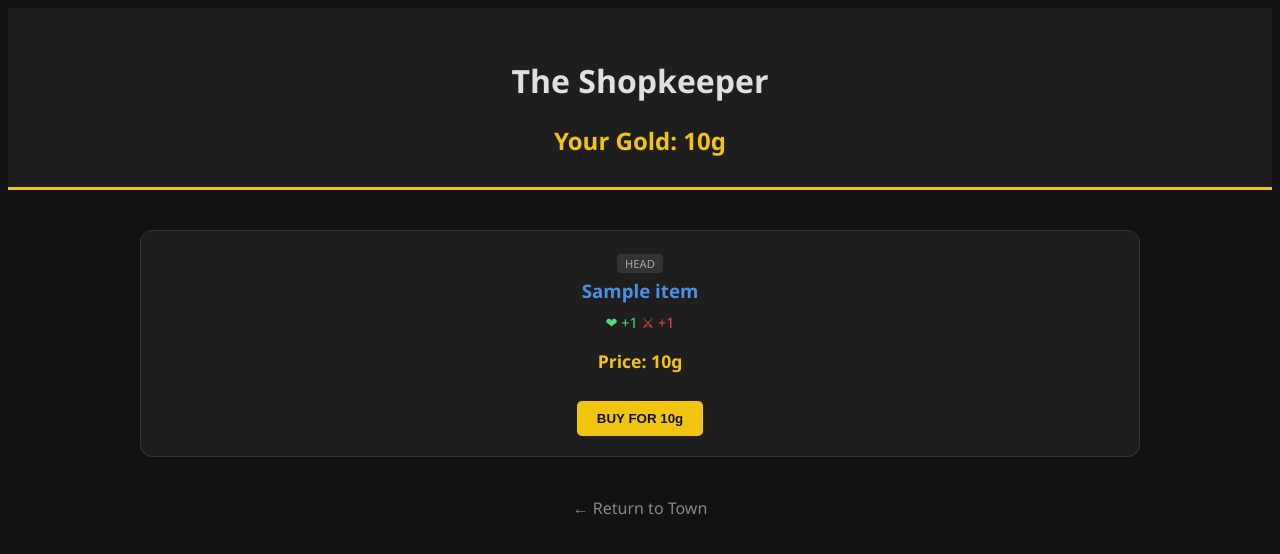
After one commit to kristiyanbstoychev/Django-Practice-Game, a Django app: page /game/shop/1/ in a window 1280 px wide. The commit adds this page. Shown: the top 554 px of the page. Run offline with Django 5.2, Linux system fonts and the light colour scheme; tables that the repository leaves empty hold one stand-in row (values such as "Sample post").

Commit message:
Added advenced inventory features

```diff
--- a/game/models.py
+++ b/game/models.py
@@ -72,19 +72,39 @@ class Character(models.Model):
     def __str__(self):
         return self.name
 
-# ===== ITEM MODEL =====
-# This represents equipment or loot
 class Item(models.Model):
+    # Standardizing the categories
+    class ItemType(models.TextChoices):
+        HEAD = 'HEAD', 'Head'
+        CHEST = 'CHEST', 'Chest'
+        FEET = 'FEET', 'Feet'
+        GLOVES = 'GLOVES', 'Gloves'
+        RING = 'RING', 'Ring'
+        AMULET = 'AMULET', 'Amulet'
+        WEAPON = 'WEAPON', 'Weapon'
+
     name = models.CharField(max_length=100)
-    power = models.IntegerField(default=5)
+    is_equipped = models.BooleanField(default=False)
+    item_type = models.CharField(
+        max_length=10,
+        choices=ItemType.choices,
+        default=ItemType.WEAPON
+    )
+    health_bonus = models.IntegerField(default=0)
+    power_bonus = models.IntegerField(default=0)
+    price = models.IntegerField(default=50)
+    is_in_shop = models.BooleanField(default=False)
 
-    # This is the "Tether" (ForeignKey)
-    # It links the item to a specific Character
-    # 'on_delete=models.CASCADE' means if the hero is deleted, the item is too
-    owner = models.ForeignKey(Character, on_delete=models.CASCADE, related_name="items")
+    owner = models.ForeignKey(
+        'Character',
+        on_delete=models.CASCADE,
+        related_name="items",
+        null=True,
+        blank=True
+    )
 
     def __str__(self):
-        return f"{self.name} (Owned by {self.owner.name})"
+        return f"[{self.item_type}] {self.name}"
 
 # ===== QUEST MODEL =====
 class Quest(models.Model):
--- a/game/templates/game/quest_detail.html
+++ b/game/templates/game/quest_detail.html
@@ -101,9 +101,9 @@
     {% for enemy in enemies %}
         <div class="enemy-row {% if enemy.is_defeated %}defeated-row{% endif %}">
             <div>
-                <strong>{{ enemy.name }}</strong>
+                <strong>{{ enemy.name }} (HP: {{ enemy.health }}) (Power: {{ enemy.attack_power }})</strong>
                 {% if enemy.is_defeated %}
-                    <span style="color: #4ade80; margin-left: 10px;">[SLAIN]</span>
+                    <span style="color: #4ade80; margin-left: 10px;">[DEFEATED]</span>
                 {% endif %}
             </div>
 
@@ -131,7 +131,6 @@
     {% endif %}
 
     <a href="{% url 'recover_health' hero.id quest.id %}" class="btn-action">
-        <h3>Recover</h3>
         <p>Recover your health</p>
     </a>
 
--- /dev/null
+++ b/game/templates/game/shop_page.html
@@ -0,0 +1,54 @@
+<!DOCTYPE html>
+<html lang="en">
+<head>
+    <style>
+        body { background-color: #121212; color: #e0e0e0; font-family: 'Segoe UI', sans-serif; text-align: center; }
+        .shop-header { background: #1e1e1e; padding: 30px; border-bottom: 3px solid #f1c40f; margin-bottom: 20px; }
+        .gold-display { font-size: 1.5rem; color: #f1c40f; font-weight: bold; }
+        .inventory-grid { display: grid; grid-template-columns: repeat(auto-fit, minmax(250px, 1fr)); gap: 20px; padding: 20px; max-width: 1000px; margin: 0 auto; }
+        .item-card { background: #1e1e1e; border: 1px solid #333; padding: 20px; border-radius: 12px; transition: 0.3s; }
+        .item-card:hover { border-color: #f1c40f; transform: translateY(-5px); }
+        .buy-btn { background: #f1c40f; color: #121212; border: none; padding: 10px 20px; border-radius: 5px; font-weight: bold; cursor: pointer; margin-top: 10px; }
+        .back-btn { display: inline-block; margin-top: 20px; color: #888; text-decoration: none; }
+    </style>
+</head>
+<body>
+    <div id="loading-overlay" style="display: none; position: fixed; top: 0; left: 0; width: 100%; height: 100%; background: rgba(0,0,0,0.95); z-index: 1000; flex-direction: column; justify-content: center; align-items: center;">
+        <div class="spinner"></div>
+        <h2 style="color: #f1c40f; margin-top: 20px;">Unpacking Shipments...</h2>
+        <p>Checking the stock for a Level {{ hero.level }} adventurer.</p>
+    </div>
+
+    <div class="shop-header">
+        <h1>The Shopkeeper</h1>
+        <div class="gold-display">Your Gold: {{ hero.gold_amount }}g</div>
+    </div>
+
+<div class="inventory-grid">
+    {% for item in shop_items %}
+        <div class="item-card">
+            <span style="background: #333; color: #aaa; padding: 2px 8px; border-radius: 4px; font-size: 0.7rem;">
+        {{ item.item_type }}
+            </span>
+            <h3 style="color: #4a90e2; margin: 5px 0;">{{ item.name }}</h3>
+        <div style="margin: 10px 0; font-size: 0.9rem;">
+        {% if item.health_bonus > 0 %}<span style="color: #4ade80;">❤ +{{ item.health_bonus }}</span>{% endif %}
+        {% if item.power_bonus > 0 %}<span style="color: #ef4444;">⚔ +{{ item.power_bonus }}</span>{% endif %}
+        </div>
+        <p class="gold-display" style="font-size: 1.1rem;">Price: {{ item.price }}g</p>
+
+    <form action="{% url 'buy_item' hero.id item.id %}" method="POST">
+    {% csrf_token %}
+    <button type="submit" class="buy-btn" {% if hero.gold_amount < item.price %}disabled{% endif %}>
+        BUY FOR {{ item.price }}g
+    </button>
+    </form>
+        </div>
+    {% empty %}
+        <p>The shop is currently empty.</p>
+    {% endfor %}
+</div>
+
+    <a href="{% url 'character_detail' hero.id %}" class="back-btn">← Return to Town</a>
+</body>
+</html>
--- a/game/urls.py
+++ b/game/urls.py
@@ -23,4 +23,7 @@ urlpatterns = [
     path('generate-enemy/<int:char_id>/', views.generate_new_enemy, name='generate_new_enemy'),
     path('battle/<int:char_id>/<int:enemy_id>/', views.battle_arena, name='battle_arena'),
     path('quest-detail/<int:char_id>/<int:quest_id>/', views.quest_detail, name='quest_detail'),
+    path('shop/<int:char_id>/', views.shop_page, name='shop_page'),
+    path('equip-item/<int:char_id>/<int:item_id>/', views.equip_item, name='equip_item'),
+    path('unequip-item/<int:char_id>/<int:item_id>/', views.unequip_item, name='unequip_item'),
 ]
--- a/game/views.py
+++ b/game/views.py
@@ -208,23 +208,6 @@ def complete_quest(request, char_id, quest_id):
 
     return redirect('quest_log', char_id=hero.id)
 
-    # ===== BUY ITEM VIEW =====
-def buy_item(request, char_id, item_id):
-    # 1. Find the Hero and the Item
-    hero = get_object_or_404(Character, pk=char_id)
-    item = get_object_or_404(Item, pk=item_id)
-
-    # 2. Check if the item actually belongs to a Merchant (or someone else)
-    old_owner_name = item.owner.name
-
-    # 3. Change the owner tether to our Hero
-    item.owner = hero
-
-    # 4. Save the change to the database
-    item.save()
-
-    return HttpResponse(f"{hero.name} bought {item.name} from {old_owner_name}!")
-
 # ===== TRAVEL VIEW =====
 def travel(request, char_id, loc_id):
     # 1. Fetch the hero and the destination
@@ -249,11 +232,24 @@ def create_character(request):
 
 def character_detail(request, char_id):
     hero = get_object_or_404(Character, pk=char_id)
-    items = hero.items.all()
 
-    request.session['active_char_id'] = hero.id
+    # 1. Get all items owned by the hero
+    all_items = hero.items.all()
 
-    return render(request, 'game/character_detail.html', {'hero': hero , 'items': items})
+    # 2. Filter for active Gear (only equipped items)
+    gear_slots = {
+        slot: all_items.filter(item_type=slot, is_equipped=True).first()
+        for slot in ['HEAD', 'CHEST', 'GLOVES', 'FEET', 'WEAPON', 'RING', 'AMULET']
+    }
+
+    # 3. Filter for the Bag (only items NOT equipped)
+    bag_items = all_items.filter(is_equipped=False)
+
+    return render(request, 'game/character_detail.html', {
+        'hero': hero,
+        'gear': gear_slots,
+        'bag_items': bag_items
+    })
 
 def rename_hero(request, char_id, new_name):
     hero = get_object_or_404(Character, pk=char_id)
@@ -411,3 +407,96 @@ def generate_new_enemy(request, char_id):
     except Exception as e:
         print(f"ERROR OCCURRED: {e}")
         return redirect('character_detail', char_id=char_id)
+
+def shop_page(request, char_id):
+    hero = get_object_or_404(Character, pk=char_id)
+
+    # Check if the shop already has items
+    shop_items = Item.objects.filter(is_in_shop=True)
+
+    if not shop_items.exists():
+        try:
+            response = requests.post(
+                "http://localhost:8001/generate-shop-items/",
+                json={"player_level": hero.level},
+                timeout=120
+            )
+            if response.status_code == 200:
+                raw_content = response.json().get("response", "[]")
+                json_match = re.search(r'\[.*\]', raw_content, re.DOTALL)
+
+                if json_match:
+                    ai_items = json.loads(json_match.group())
+                    for data in ai_items:
+                        Item.objects.create(
+                            name=data.get('name', 'Relic'),
+                            item_type=data.get('item_type', 'WEAPON').upper(), # Force uppercase to match choices
+                            health_bonus=data.get('health_bonus', 0),
+                            power_bonus=data.get('power_bonus', 0),
+                            price=data.get('price', 50),
+                            is_in_shop=True
+                        )
+                    # Refresh queryset after creation
+                    shop_items = Item.objects.filter(is_in_shop=True)
+        except Exception as e:
+            print(f"Shop population failed: {e}")
+
+    return render(request, 'game/shop_page.html', {
+        'hero': hero,
+        'shop_items': shop_items
+    })
+
+def buy_item(request, char_id, item_id):
+    hero = get_object_or_404(Character, pk=char_id)
+    item = get_object_or_404(Item, pk=item_id)
+
+    if request.method == "POST":
+        if hero.gold_amount >= item.price:
+            hero.gold_amount -= item.price
+
+            # Apply specific enhancements
+            hero.max_health += item.health_bonus
+            hero.health += item.health_bonus # Heal for the bonus amount too
+            hero.strength += item.power_bonus
+
+            item.owner = hero
+            item.is_in_shop = False
+
+            hero.save()
+            item.save()
+            messages.success(request, f"Equipped {item.name}! HP +{item.health_bonus}, ATK +{item.power_bonus}")
+        else:
+            messages.error(request, "Insufficient gold.")
+
+    return redirect('shop_page', char_id=hero.id)
+
+def equip_item(request, char_id, item_id):
+    hero = get_object_or_404(Character, pk=char_id)
+    item_to_equip = get_object_or_404(Item, pk=item_id, owner=hero)
+
+    if request.method == "POST":
+        # 1. Find any currently equipped item of the same type and unequip it
+        Item.objects.filter(
+            owner=hero,
+            item_type=item_to_equip.item_type,
+            is_equipped=True
+        ).update(is_equipped=False)
+
+        # 2. Equip the new item
+        item_to_equip.is_equipped = True
+        item_to_equip.save()
+
+        messages.success(request, f"Equipped {item_to_equip.name} to {item_to_equip.item_type} slot.")
+
+    return redirect('character_detail', char_id=hero.id)
+
+def unequip_item(request, char_id, item_id):
+    hero = get_object_or_404(Character, pk=char_id)
+    item = get_object_or_404(Item, pk=item_id, owner=hero)
+
+    if request.method == "POST":
+        item.is_equipped = False
+        item.save()
+        messages.info(request, f"Unequipped {item.name}.")
+
+    return redirect('character_detail', char_id=hero.id)
```
Also changed, not shown: ai_generator.py (+31 -1 lines), game/templates/game/character_detail.html (+130 -23 lines), game/templates/game/partials/gear_slot.html (added, +35 -0 lines), game/templates/game/quest_log.html (+32 -0 lines), game/migrations/0015_item_is_in_shop_item_price_alter_item_owner.py (added), game/migrations/0016_rename_power_item_health_bonus_item_power_bonus.py (added), game/migrations/0017_item_item_type_alter_item_health_bonus_and_more.py (added), game/migrations/0018_item_is_equipped.py (added).
